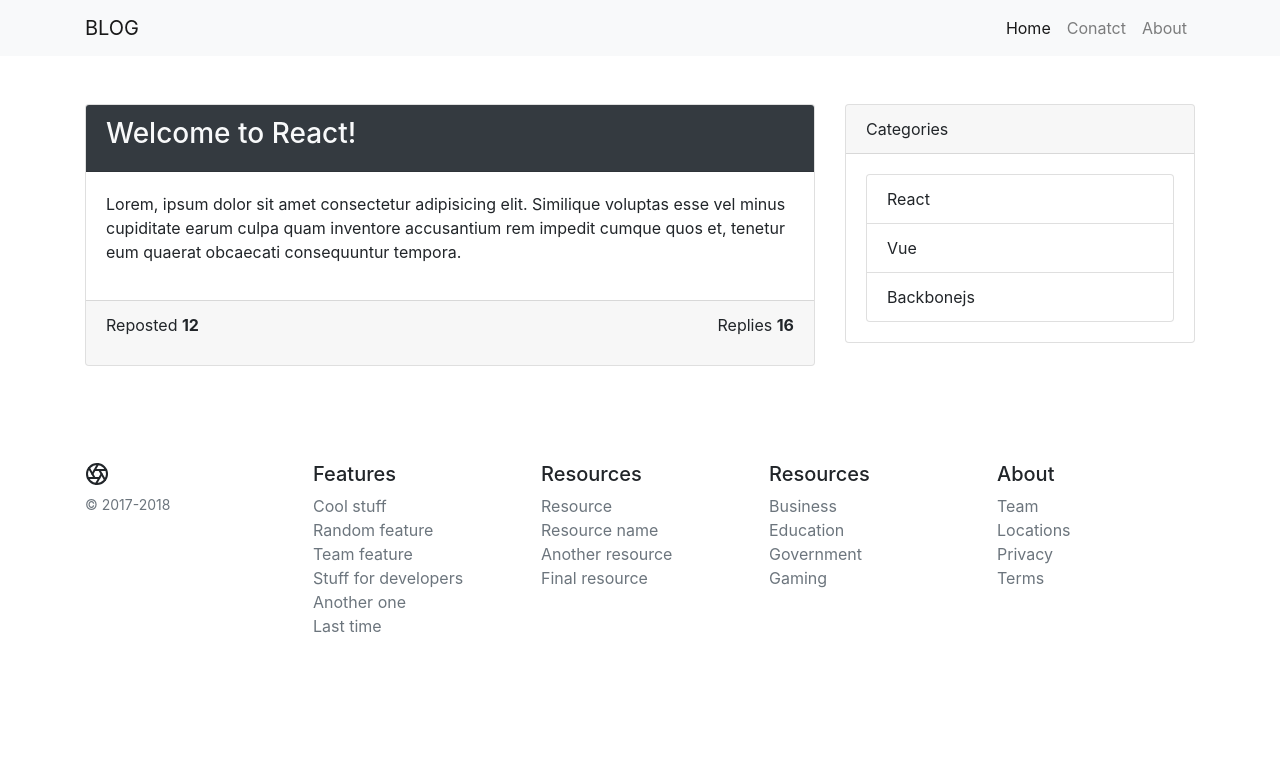
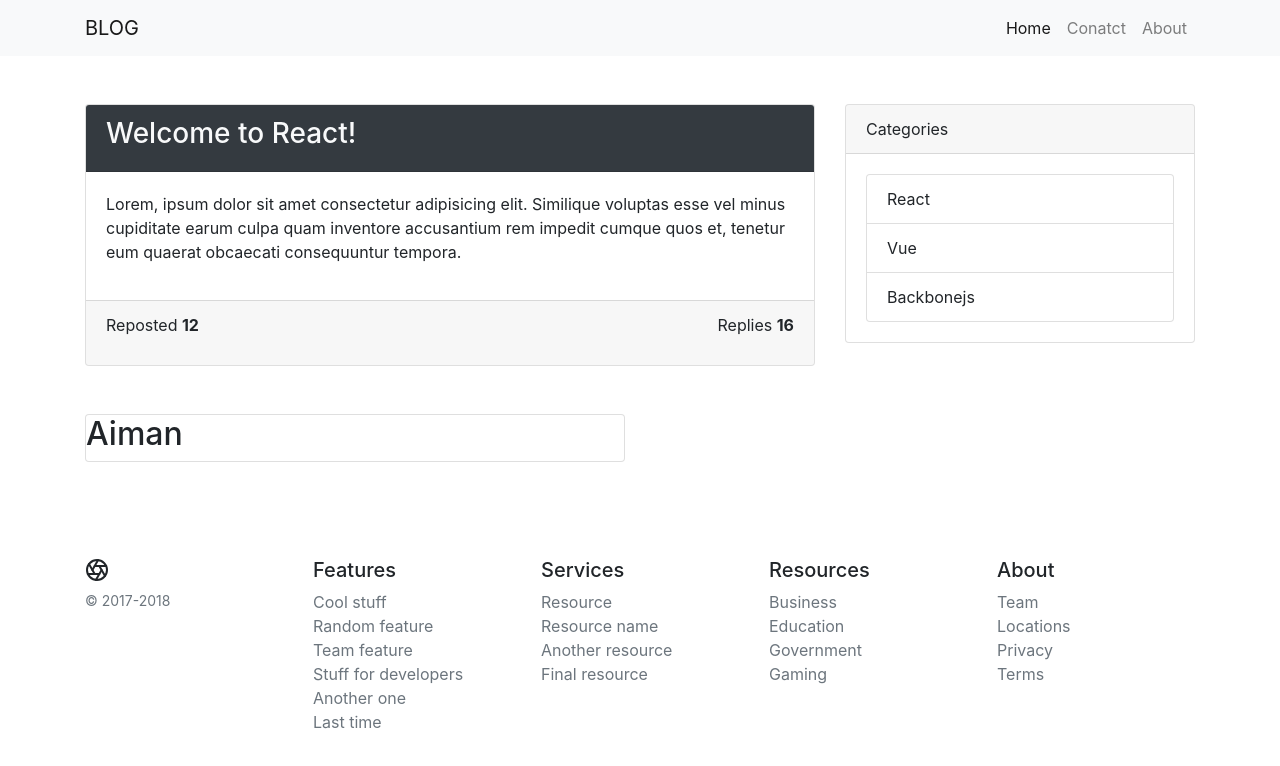
Before and after one commit to Aiman-12-naiem/react-blog, a React (Create React App) app: page / in a window 1280 px wide. Shown: the top 766 px of the page. Built offline with nearby package versions, Linux system fonts and the light colour scheme.

Commit message:
test file

```diff
--- a/src/App.js
+++ b/src/App.js
@@ -2,7 +2,9 @@
 import Navbar from './components/Navbar.js';
 import Home from './components/home.js';
 import Sidebar from './components/sidebar.js';
+import Paragraph from './components/bottom-footer.js';
 import Footer from './components/footer.js';
+import paragraph from './components/bottom-footer.js';
 
 
 // App function
@@ -20,6 +22,11 @@ function App() {
           <Sidebar />
           </div>
         </div>
+        <div className="row">
+        <div className="col-6">
+         <Paragraph />
+        </div>
+        </div>
       </div>
 
 
--- /dev/null
+++ b/src/components/bottom-footer.js
@@ -0,0 +1,12 @@
+const paragraph = () => {
+    return (
+
+        <div className="card mt-5">
+            <h2>Aiman</h2>
+
+   </div>
+
+      );
+}
+
+export default paragraph;
--- a/src/components/footer.js
+++ b/src/components/footer.js
@@ -61,7 +61,7 @@ const footer = () => {
               </ul>
             </div>
             <div className="col-6 col-md">
-              <h5>Resources</h5>
+              <h5>Services</h5>
               <ul className="list-unstyled text-small">
                 <li>
                   <a className="text-muted" href="#">
```
Also changed, not shown: 1 other file (tests, documents, lock files or other folders).
